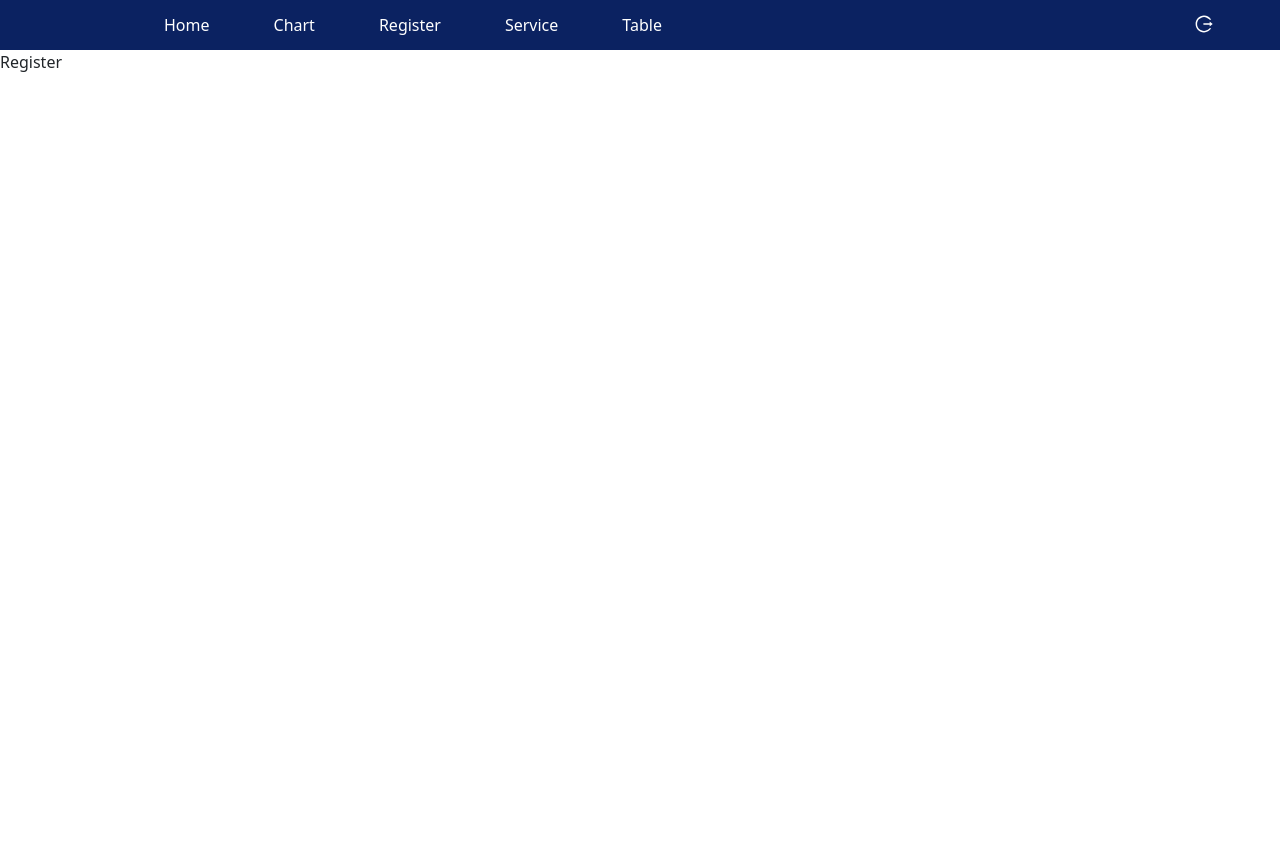
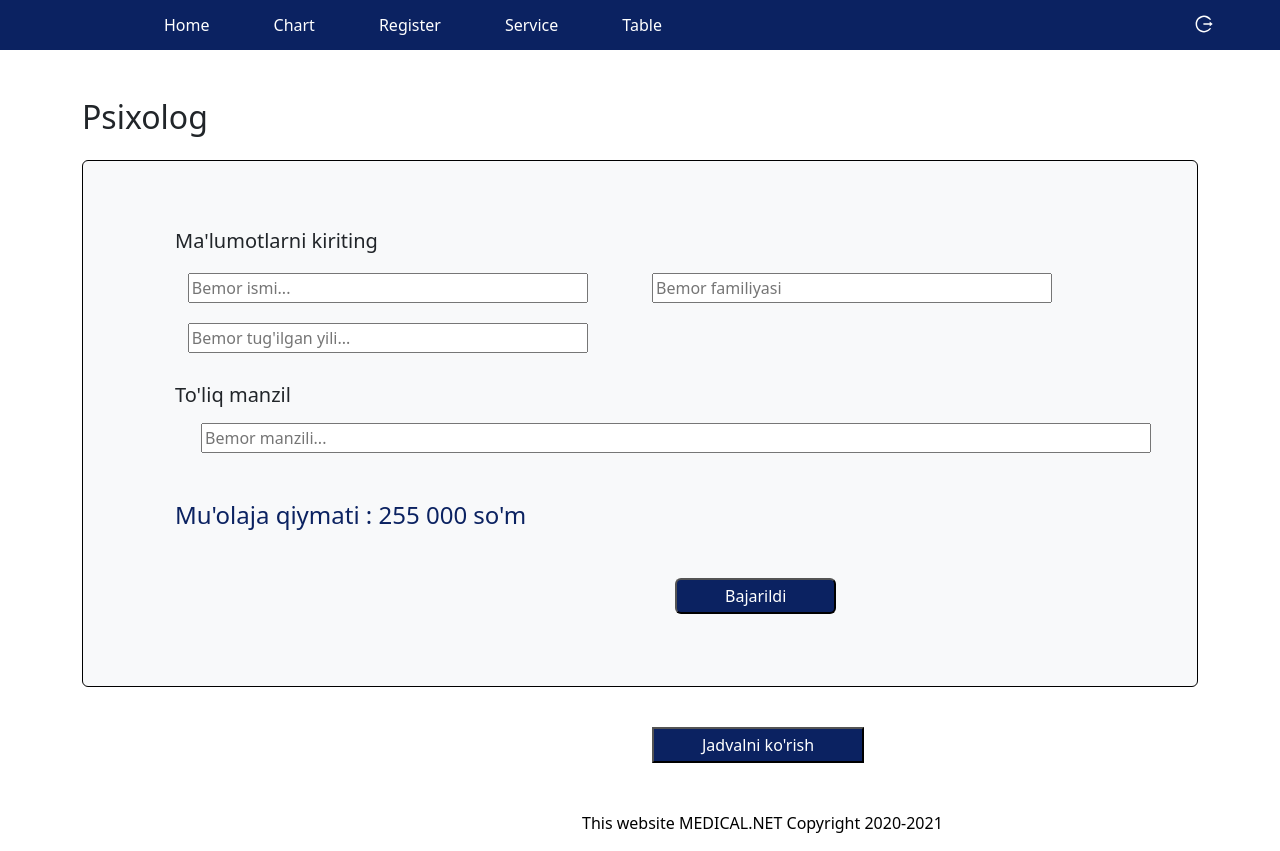
Before and after one commit to Muhammadiy93/react_project2, a React (Create React App) app: page /register in a window 1280 px wide. Before the commit the page ends 800 px from the top, so only its background shows below. Built offline with nearby package versions, Linux system fonts and the light colour scheme.

Commit message:
FORM branch ochildi, userResgistrationForm page qilindi

```diff
--- a/package.json
+++ b/package.json
@@ -7,6 +7,7 @@
     "@testing-library/react": "^13.4.0",
     "@testing-library/user-event": "^13.5.0",
     "react": "^18.2.0",
+    "react-bootstrap": "^2.7.2",
     "react-dom": "^18.2.0",
     "react-icons": "^4.8.0",
     "react-router-dom": "^6.9.0",
--- a/src/view/register/Register.css
+++ b/src/view/register/Register.css
@@ -0,0 +1,63 @@
+.wrapper {
+    background-color: white;
+}
+
+.tabletForm1 {
+    border: 1px solid black;
+    border-radius: 6px;
+}
+
+.tabletForm1 .col-md-5 input{
+    margin-top: 10px;
+    margin-bottom: 10px;
+    width: 400px;
+}
+
+.tabletForm1 .col-md-5 .qwe {
+    margin-bottom: 30px;
+}
+
+.container .xat {
+    display: inline-block;
+    margin-top: 20px;
+    margin-left: 80px;
+    margin-bottom: 10px;
+}
+
+.container .rInp {
+    margin-left: 106px;
+    width: 950px;
+}
+
+.container .rXat1 {
+    display: inline-block;
+    margin-left: 80px;
+}
+
+.container .rXat2 {
+    margin-left: 80px;
+    color: #0B2261 ;
+}
+
+.container .rBtn {
+    margin-left: 580px;
+    border-radius: 6px;
+    background-color: #0B2261;
+    color: white;
+}
+
+.container .rBtn:hover {
+    background-color: white;
+    color: #0B2261;
+}
+
+.container .rBtn1 {
+    background-color: #0B2261;
+    color: white;
+    margin-left: 570px;
+}
+
+.container .footWord1 {
+    color: black;
+    margin-left: 500px;
+}
--- a/src/view/register/Register.js
+++ /dev/null
@@ -1,10 +0,0 @@
-import './Register.css'
-import React from 'react'
-
-function Register() {
-  return (
-    <div>Register</div>
-  )
-}
-
-export default Register
--- /dev/null
+++ b/src/view/register/Register.jsx
@@ -0,0 +1,36 @@
+import './Register.css'
+import React from 'react'
+
+function Register() {
+  return (
+    <div className='wrapper'>
+      <div className="container">
+          <h2 className='mt-5 mb-4'>Psixolog</h2>
+              <div className="tabletForm1 bg-light mb-3 py-5">
+                <div className="container">
+                  <h5 className='xat'>Ma'lumotlarni kiriting</h5>
+                  <div className="row d-flex justify-content-center">
+                    <div className="col-md-5">
+                      <input type="text" placeholder='Bemor ismi...' />
+                      <br />
+                      <input className='qwe' type="text" placeholder="Bemor tug'ilgan yili..." />
+                    </div>
+                    <div className="col-md-5">
+                      <input type="text" placeholder='Bemor familiyasi' />
+                    </div>
+                  </div>
+                  <h5 className='rXat1'>To'liq manzil</h5>
+                  <br />
+                    <input className='rInp mb-5 mt-2' type="text" placeholder='Bemor manzili...' />
+                    <h4 className='rXat2 mb-5'>Mu'olaja qiymati : 255 000 so'm</h4>
+                    <button className='rBtn mb-4 px-5 py-1'>Bajarildi</button>
+                </div>
+              </div>
+              <button className='rBtn1 mb-5 mt-4 px-5 py-1'>Jadvalni ko'rish</button>
+              <p className='footWord1'>This website MEDICAL.NET Copyright 2020-2021</p>
+      </div>
+    </div>
+  )
+}
+
+export default Register
```
Also changed, not shown: 1 other file (tests, documents, lock files or other folders).
